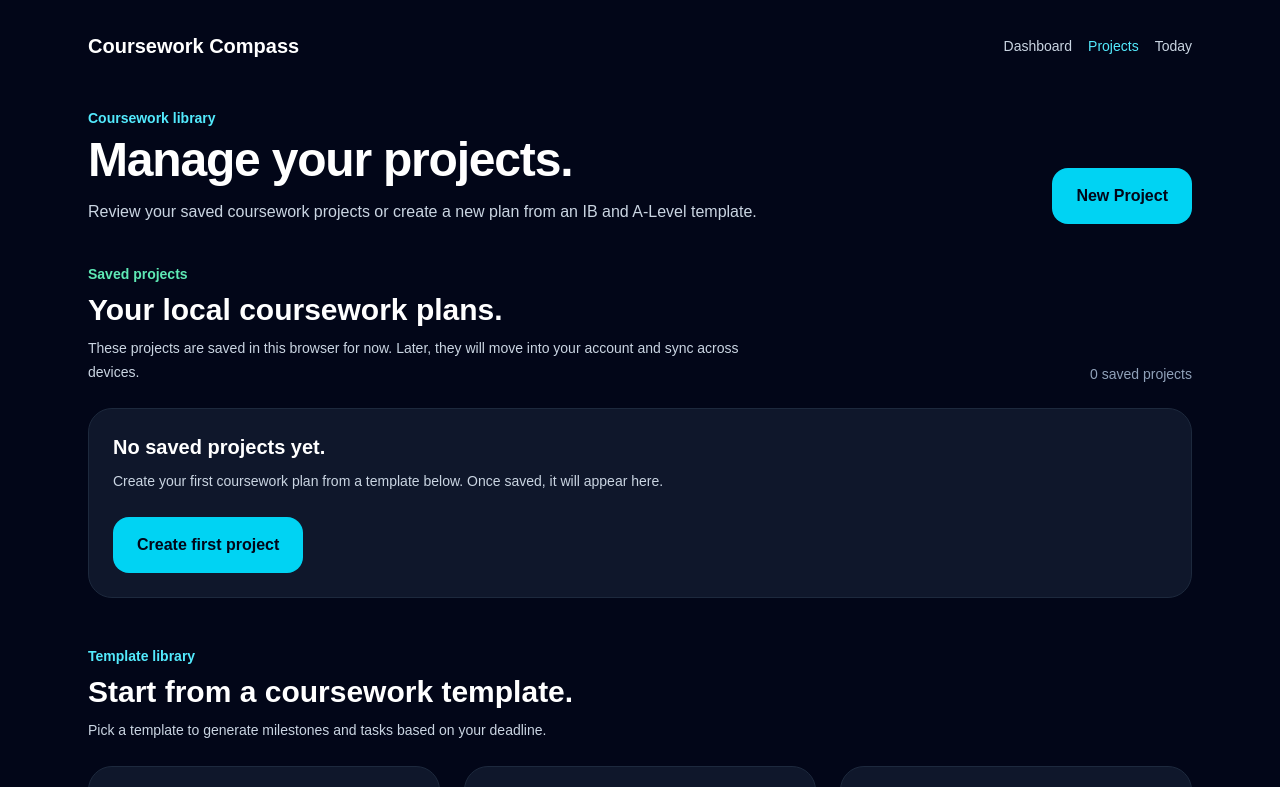
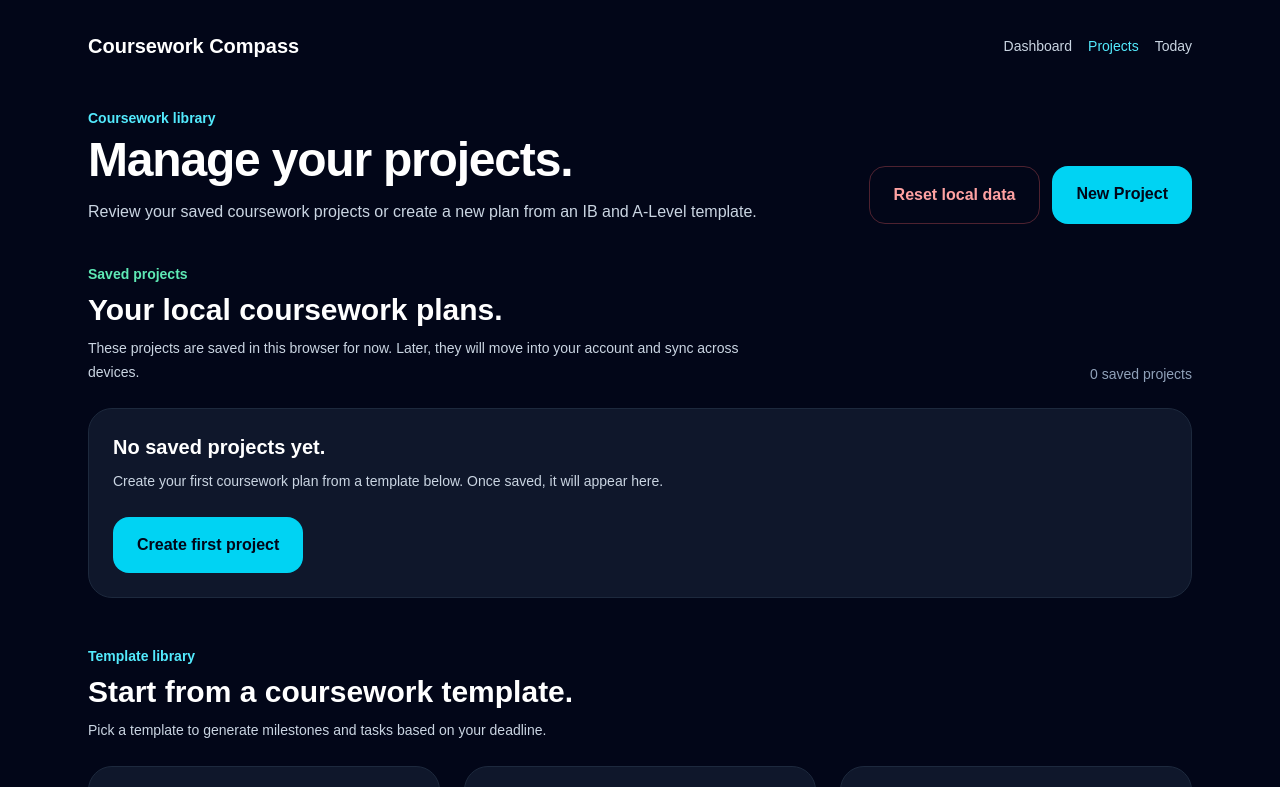
Before and after one commit to ChefDav/Coursework-Compass, a Next.js app: page /projects in a window 1280 px wide. Shown: the top 787 px of the page. Built offline with nearby package versions, Linux system fonts and the light colour scheme.

Commit message:
Add local data reset action

```diff
--- a/app/projects/page.tsx
+++ b/app/projects/page.tsx
@@ -5,6 +5,7 @@ import AppNav from "@/components/AppNav";
 import ProjectCard from "@/components/ProjectCard";
 import TemplateCard from "@/components/TemplateCard";
 import {
+    clearProjectPlans,
     deleteProjectPlan,
     loadProjectPlans,
 } from "@/lib/localStorage";
@@ -40,6 +41,20 @@ export default function ProjectsPage() {
         setStatusMessage(`${projectTitle} was deleted from local storage.`);
     }
 
+    function handleResetLocalData() {
+        const shouldReset = window.confirm(
+            "Reset all local Coursework Compass data in this browser? This will remove every saved project and generated task.",
+        );
+
+        if (!shouldReset) {
+            return;
+        }
+
+        clearProjectPlans();
+        setSavedPlans([]);
+        setStatusMessage("All local project data was reset in this browser.");
+    }
+
     return (
         <main className="min-h-screen bg-slate-950 text-white">
             <section className="mx-auto max-w-6xl px-6 py-8">
@@ -59,12 +74,22 @@ export default function ProjectsPage() {
                         </p>
                     </div>
 
+                    <div className="flex flex-col gap-3 sm:flex-row">
+                        <button
+                            type="button"
+                            onClick={handleResetLocalData}
+                            className="rounded-2xl border border-red-400/30 px-6 py-4 text-center font-bold text-red-300 transition hover:bg-red-400/10"
+                        >
+                            Reset local data
+                        </button>
+
                         <a
                             href="/projects/new"
                             className="rounded-2xl bg-cyan-400 px-6 py-4 text-center font-bold text-slate-950 transition hover:bg-cyan-300"
                         >
                             New Project
                         </a>
+                    </div>
                 </div>
 
                 {statusMessage ? (
```
Lines whose indentation alone changed are shown as unchanged.
